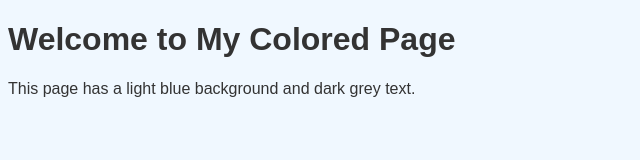
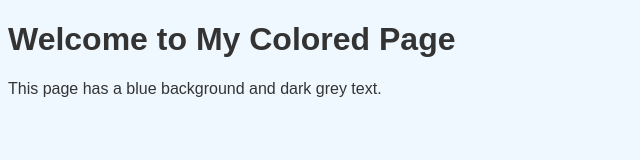
Before and after one commit to karthikacharya1909-hue/sem4-fet, a plain HTML site: page index.html in a window 1280 px wide. Shown: the full height of the page, 0-640 px from the left. Drawn offline with Linux system fonts and the light colour scheme.

Commit message:
Update index.html

```diff
--- a/index.html
+++ b/index.html
@@ -3,10 +3,9 @@
 <head>
     <style>
         body {
-            /* This changes the background color */
+
             background-color: #f0f8ff;
 
-            /* This changes the text color */
             color: #333333;
 
             font-family: sans-serif;
@@ -16,7 +15,7 @@
 <body>
 
     <h1>Welcome to My Colored Page</h1>
-    <p>This page has a light blue background and dark grey text.</p>
+    <p>This page has a blue background and dark grey text.</p>
 
 </body>
 </html>
```
